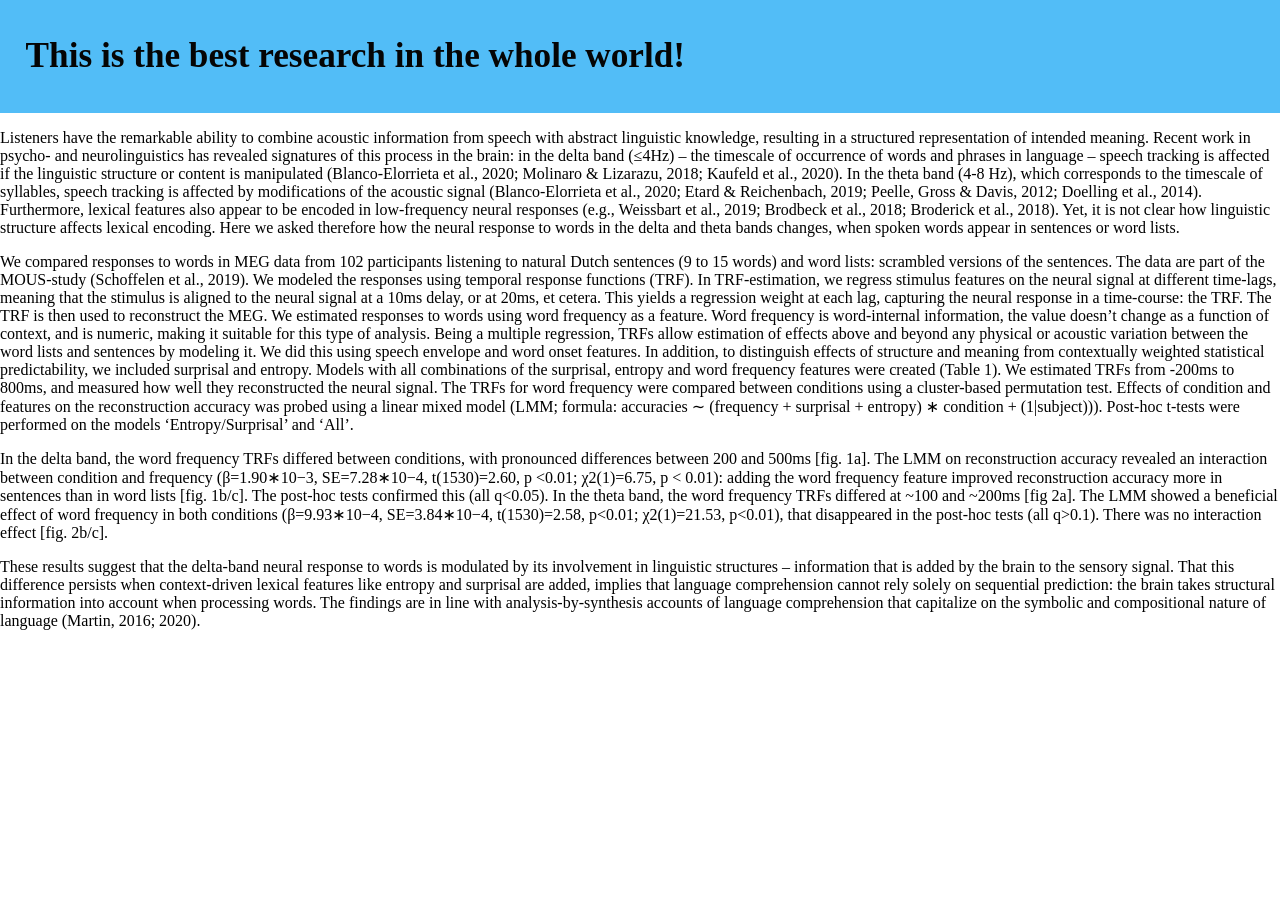
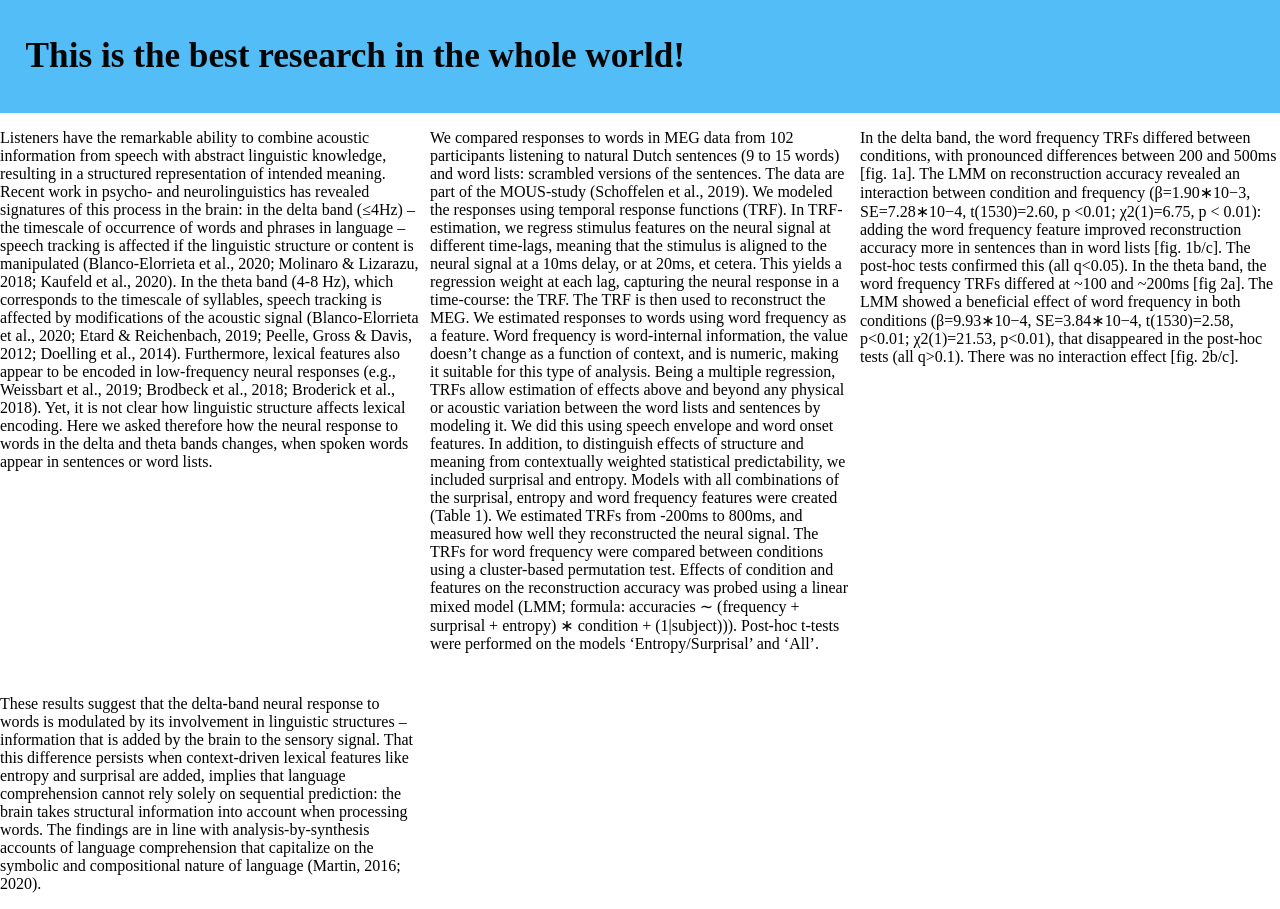
Before and after one commit to amaiacc/abstract2poster.github.io, a Jekyll site: the page built from index.html, in a window 1280 px wide. Built offline with Jekyll 4.4.1, drawn with Linux system fonts in a browser that asks for light colours.

Commit message:
Add grid layout

```diff
--- a/_layouts/default.html
+++ b/_layouts/default.html
@@ -7,12 +7,14 @@
   </head>
   <body>
     <div class="header">
-      <!-- Align title to center -->
       <div class="title">
         <h1>{{ site.title }}</h1>
       </div>
     </div>
-    {% assign ordered_pages = site.abstract | sort:"order_number" %} {% for item
-    in ordered_pages %} {% include sections.html %} {% endfor %}
+    <!-- Grid -->
+    <div class="grid-wrapper">
+      {% assign ordered_pages = site.abstract | sort:"order_number" %} {% for
+      item in ordered_pages %} {% include sections.html %} {% endfor %}
+    </div>
   </body>
 </html>
--- a/assets/css/styles.scss
+++ b/assets/css/styles.scss
@@ -18,3 +18,10 @@ body {
     color: #050505;
     font-weight: bold;
 }
+
+.grid-wrapper {
+    display: grid;
+    grid-template-columns: repeat(3, 1fr);
+    gap: 10px;
+    grid-auto-rows: minmax(100px, auto);
+  }
```
